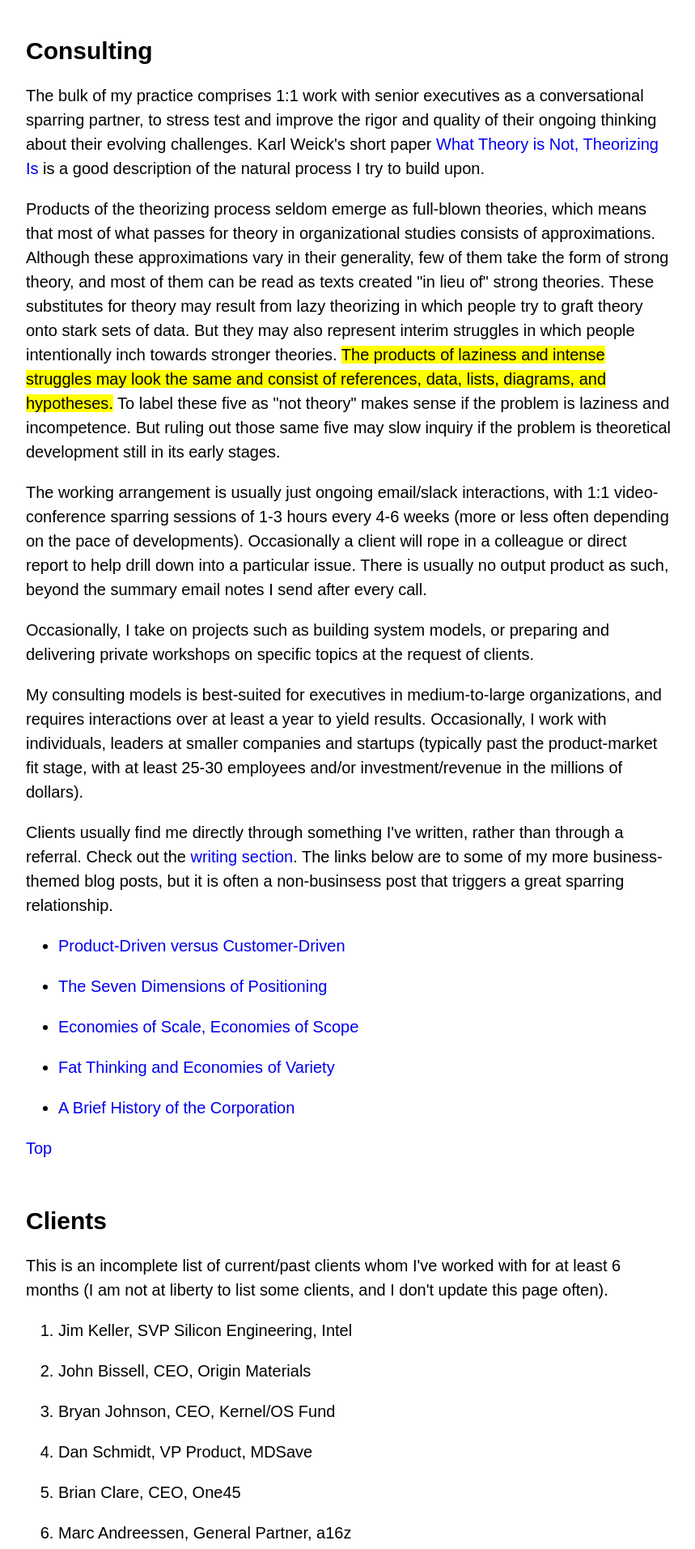
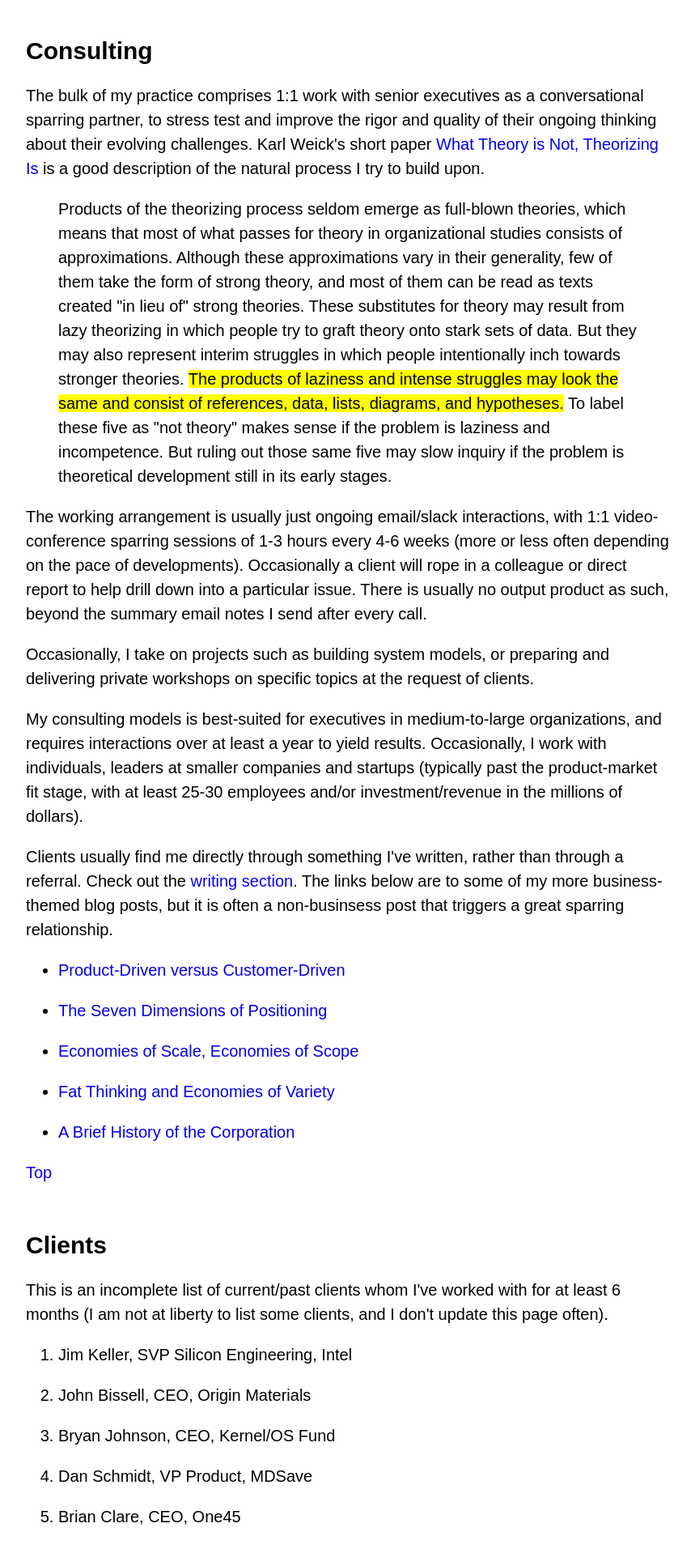
Before and after one commit to derykmakgill/vm, a Jekyll site: the page built from about.html, in a window 1280 px wide. Shown: the part 660-2573 px from the top of the page at 81% size, without its empty margins (208-1067 px from the left). Built offline with Jekyll 4.4.1, drawn with Linux system fonts in a browser that asks for light colours; some web fonts are replaced.

Commit message:
Update default.html

```diff
--- a/_layouts/default.html
+++ b/_layouts/default.html
@@ -105,8 +105,8 @@
 figure{
 	margin:0
 }
-blockquote{
-	margin:0
+/*blockquote{
+	margin:0*/
 }
 pre{
 	color:#fff;
```
